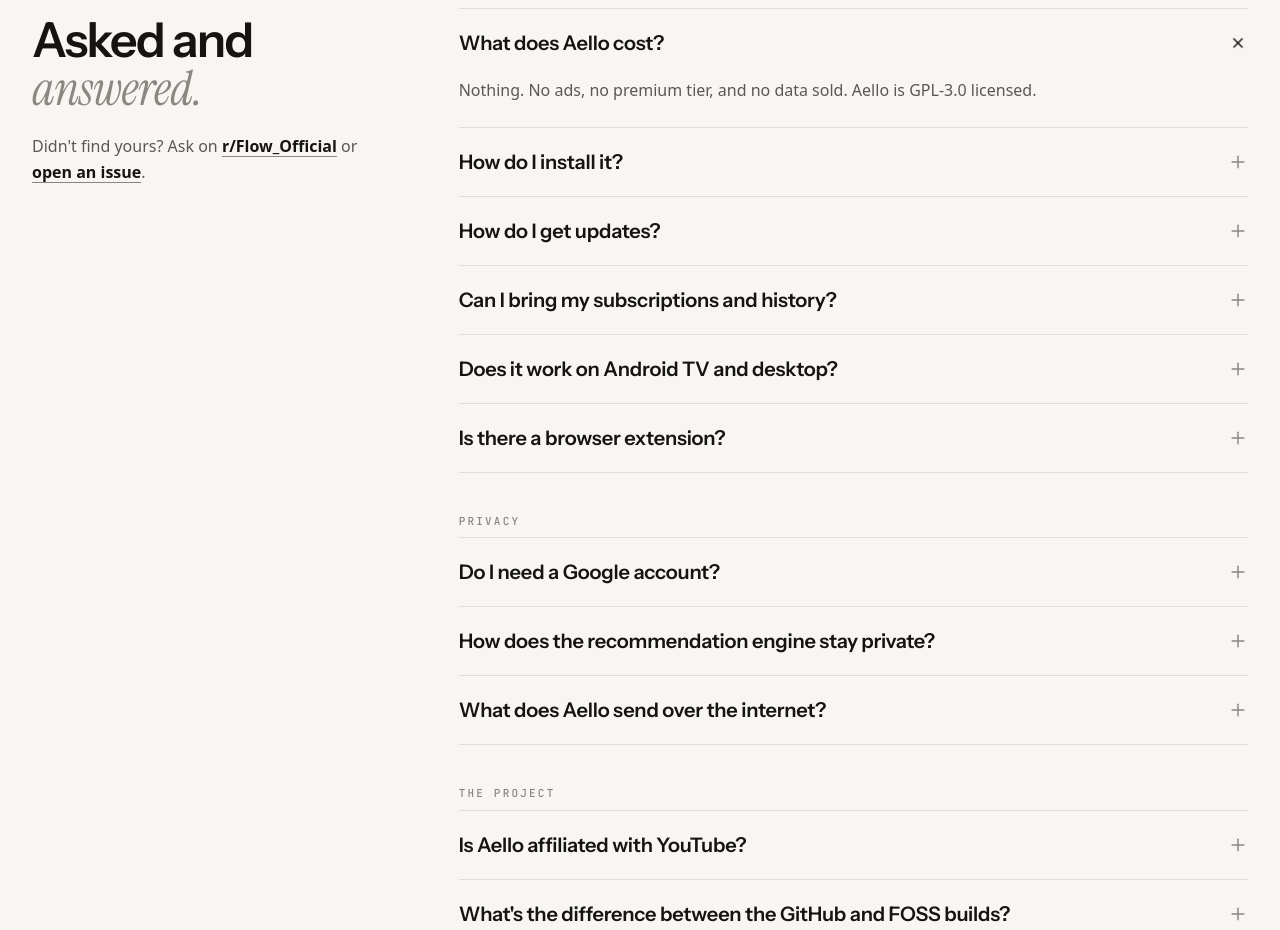
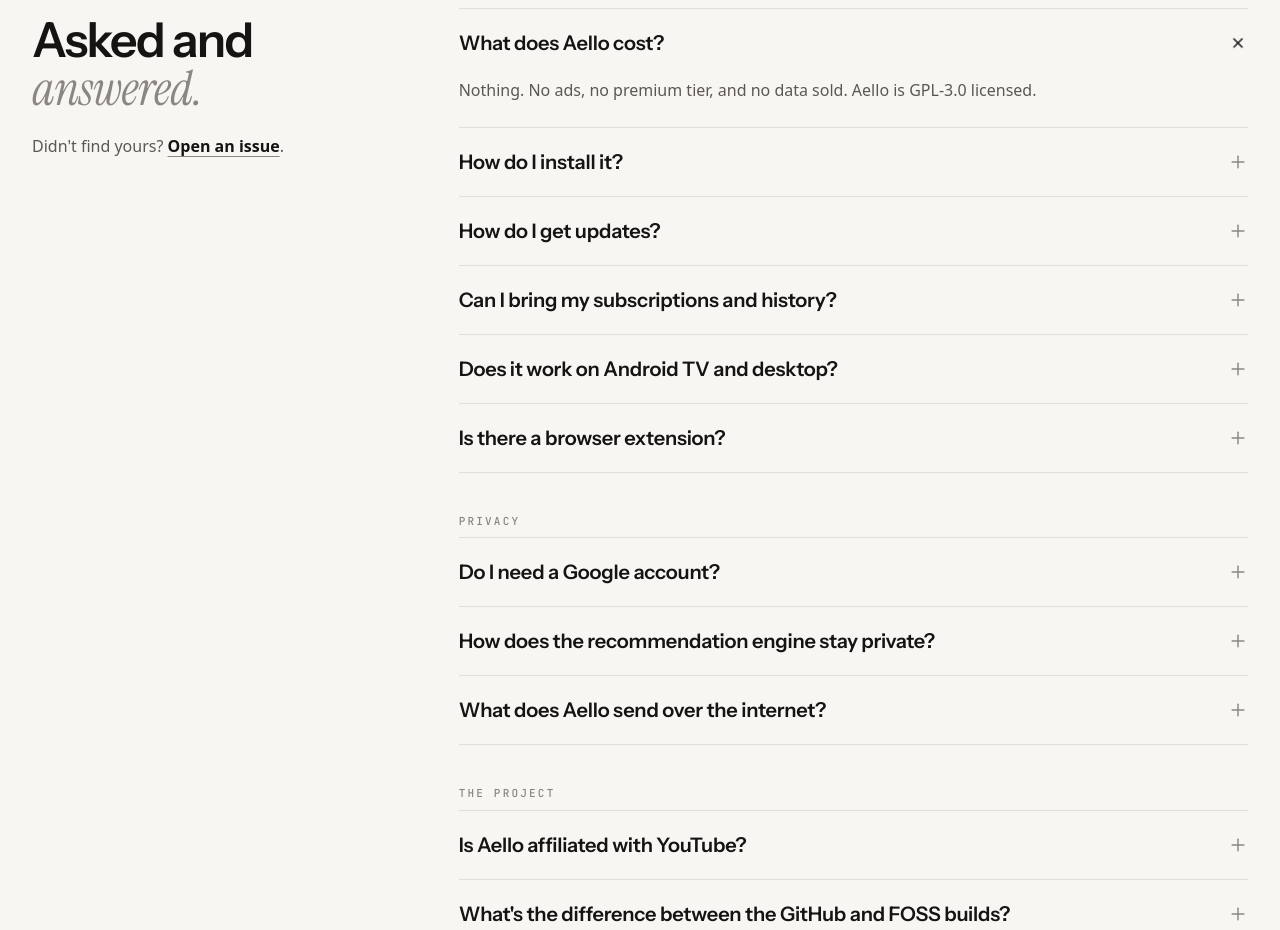
Before and after one commit to Niczzxo/Aello-Website, a React (Vite) app: page / in a window 1280 px wide. Shown: the part 5040-5970 px from the top of the page. Built offline with nearby package versions, Linux system fonts and the light colour scheme; a web font is replaced by a local one.

Commit message:
Remove Reddit links and Zen Browser credit from website

```diff
--- a/src/components/sections/FAQ.tsx
+++ b/src/components/sections/FAQ.tsx
@@ -138,10 +138,8 @@
                                 <span className="whitespace-nowrap font-serif italic font-normal tracking-[-0.01em] text-text-muted">answered.</span>
                             </h2>
                             <p className="text-text-secondary leading-relaxed">
-                                Didn't find yours? Ask on{' '}
-                                <Ext href="https://reddit.com/r/flow_official">r/Flow_Official</Ext>
-                                {' '}or{' '}
-                                <Ext href="https://github.com/Niczzxo/Aello-Native/issues">open an issue</Ext>.
+                                Didn't find yours?{' '}
+                                <Ext href="https://github.com/Niczzxo/Aello-Native/issues">Open an issue</Ext>.
                             </p>
                         </div>
                     </FadeIn>
```
